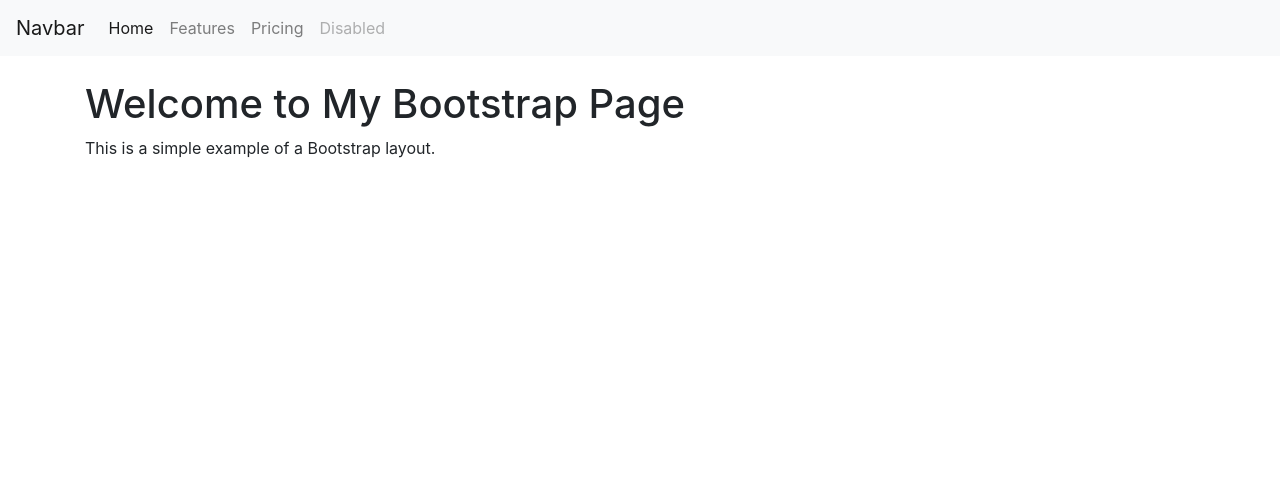
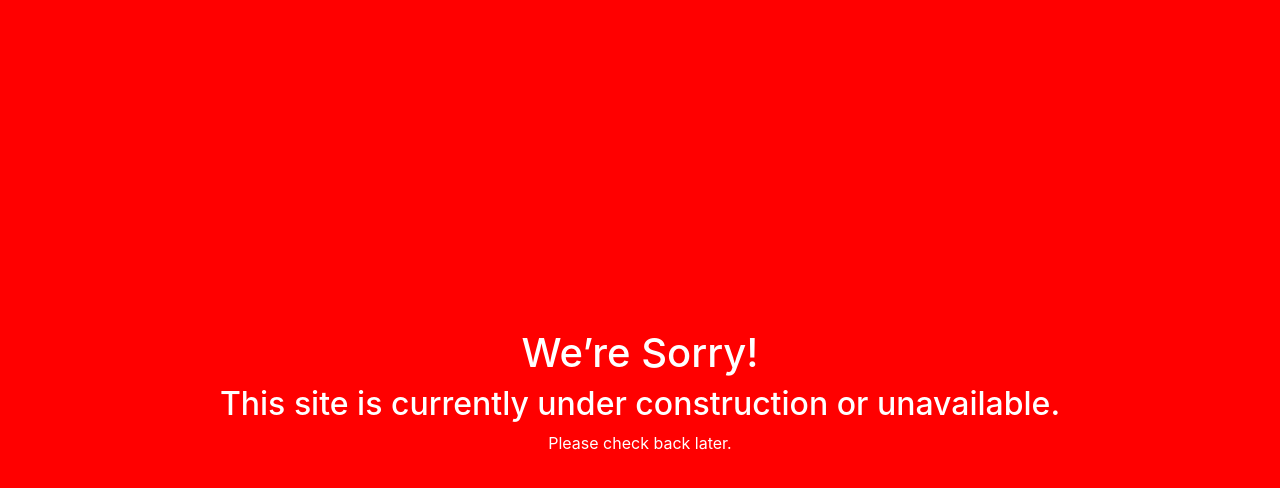
Before and after one commit to niicooalv/n_links, a plain HTML site: page index.html in a window 1280 px wide. Drawn offline with nearby package versions, Linux system fonts and the light colour scheme.

Commit message:
Update index.html to show under construction error page

```diff
--- a/index.html
+++ b/index.html
@@ -3,38 +3,25 @@
 <head>
     <meta charset="UTF-8">
     <meta name="viewport" content="width=device-width, initial-scale=1.0">
-    <title>My Bootstrap Page</title>
+    <title>Under Construction</title>
     <link href="https://stackpath.bootstrapcdn.com/bootstrap/4.5.2/css/bootstrap.min.css" rel="stylesheet">
+    <style>
+        body {
+            background-color: red;
+            color: white;
+            display: flex;
+            justify-content: center;
+            align-items: center;
+            height: 100vh;
+            text-align: center;
+        }
+    </style>
 </head>
 <body>
-    <nav class="navbar navbar-expand-lg navbar-light bg-light">
-        <a class="navbar-brand" href="#">Navbar</a>
-        <button class="navbar-toggler" type="button" data-toggle="collapse" data-target="#navbarNav" aria-controls="navbarNav" aria-expanded="false" aria-label="Toggle navigation">
-            <span class="navbar-toggler-icon"></span>
-        </button>
-        <div class="collapse navbar-collapse" id="navbarNav">
-            <ul class="navbar-nav">
-                <li class="nav-item active">
-                    <a class="nav-link" href="#">Home</a>
-                </li>
-                <li class="nav-item">
-                    <a class="nav-link" href="#">Features</a>
-                </li>
-                <li class="nav-item">
-                    <a class="nav-link" href="#">Pricing</a>
-                </li>
-                <li class="nav-item">
-                    <a class="nav-link disabled" href="#" tabindex="-1" aria-disabled="true">Disabled</a>
-                </li>
-            </ul>
-        </div>
-    </nav>
-    <div class="container mt-4">
-        <h1>Welcome to My Bootstrap Page</h1>
-        <p>This is a simple example of a Bootstrap layout.</p>
+    <div>
+        <h1>We’re Sorry!</h1>
+        <h2>This site is currently under construction or unavailable.</h2>
+        <p>Please check back later.</p>
     </div>
-    <script src="https://code.jquery.com/jquery-3.5.1.slim.min.js"></script>
-    <script src="https://cdn.jsdelivr.net/npm/@popperjs/core@2.0.7/dist/umd/popper.min.js"></script>
-    <script src="https://stackpath.bootstrapcdn.com/bootstrap/4.5.2/js/bootstrap.min.js"></script>
 </body>
 </html>
```
